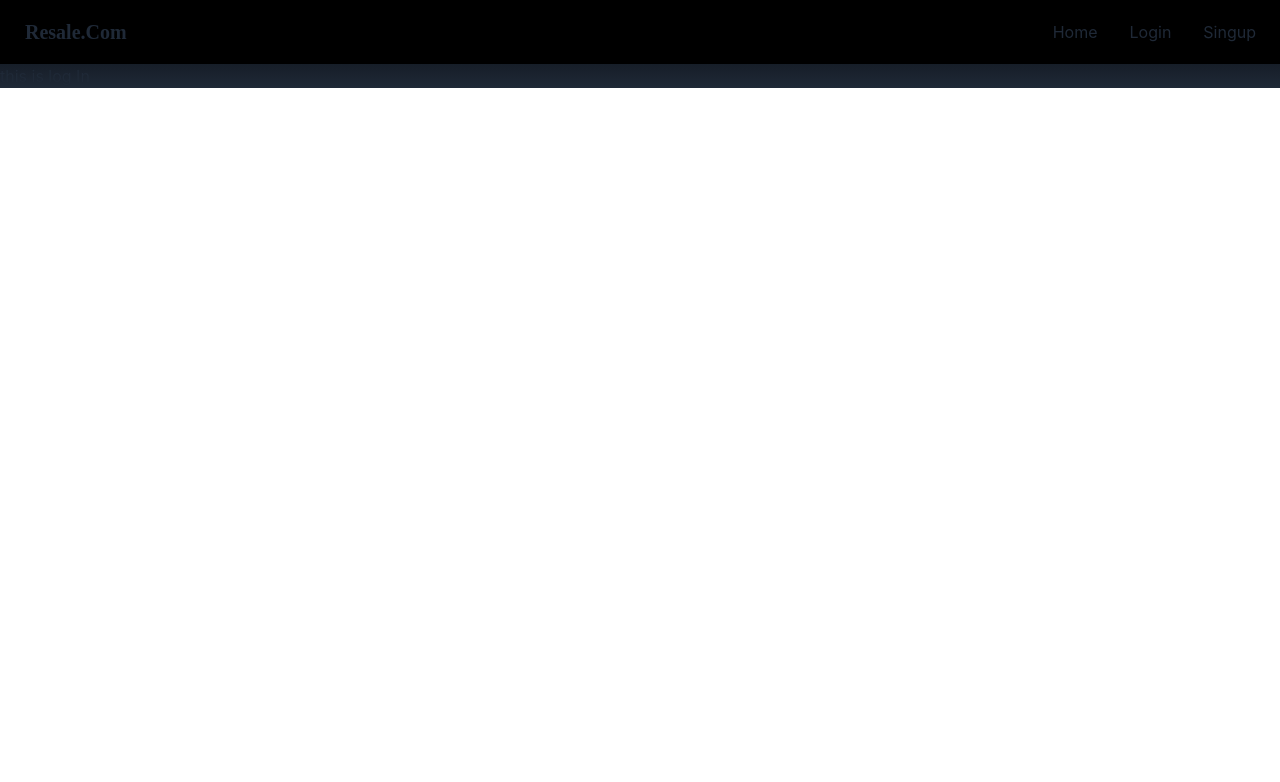
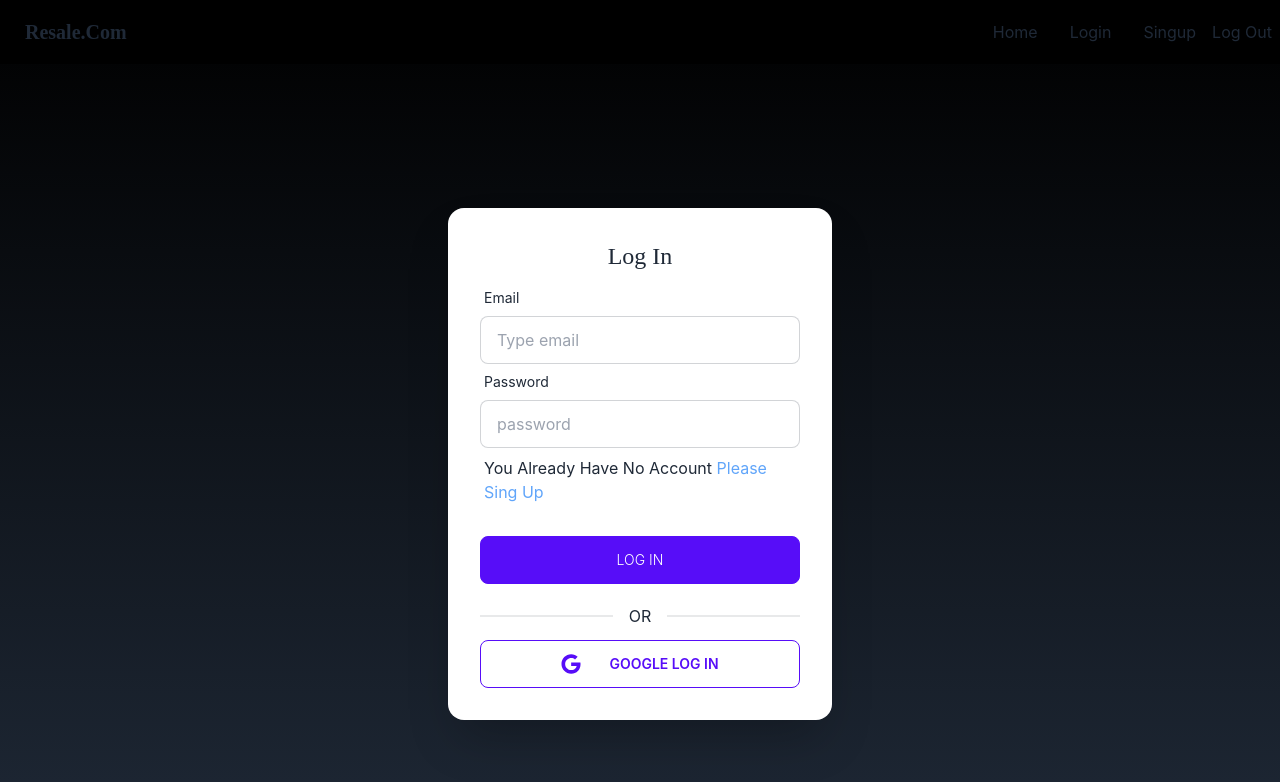
Before and after one commit to Akahad1/Reasle.com, a React (Create React App) app: page /login in a window 1280 px wide. Shown: the top 782 px of the page. Built offline with nearby package versions, Linux system fonts and the light colour scheme; no server answers.

Commit message:
5th commit

```diff
--- a/package.json
+++ b/package.json
@@ -7,6 +7,7 @@
     "@testing-library/react": "^13.4.0",
     "@testing-library/user-event": "^13.5.0",
     "daisyui": "^2.42.0",
+    "firebase": "^9.14.0",
     "react": "^18.2.0",
     "react-dom": "^18.2.0",
     "react-hot-toast": "^2.4.0",
--- /dev/null
+++ b/src/AuthProvider/AuthProvider.js
@@ -0,0 +1,74 @@
+import React from 'react';
+import { useState } from 'react';
+import { createContext } from 'react';
+import app from '../fairebase.config';
+import { getAuth, createUserWithEmailAndPassword, signOut, onAuthStateChanged, GoogleAuthProvider, signInWithPopup, updateProfile, signInWithEmailAndPassword } from "firebase/auth";
+import { useEffect } from 'react';
+
+
+export const auth=getAuth(app)
+const provider = new GoogleAuthProvider();
+export const AuthContext =createContext()
+const AuthProvider = ({children}) => {
+    const [user,setUser]=useState('')
+
+
+    // create Eamil password
+    const createEamilPassword=(email,password)=>{
+        return createUserWithEmailAndPassword(auth, email, password)
+
+    }
+
+    // LoginWith Google
+
+    const logInGoogle=() =>{
+        return signInWithPopup(auth, provider)
+
+
+    }
+    // Login
+    const logIn =(email,password)=>{
+      return  signInWithEmailAndPassword(auth, email, password)
+
+    }
+
+    // logOut
+    const logOut=()=>{
+        return signOut(auth)
+
+    }
+
+    // updateProfile
+
+    const profileUpdate=(profile)=>{
+        return updateProfile(auth.currentUser,profile)
+    }
+    // abserver
+
+    useEffect(()=>{
+        const unSubcriber =onAuthStateChanged(auth, (currentUser) => {
+            setUser(currentUser)
+            console.log(currentUser)
+        })
+        return ()=> unSubcriber
+
+    },[])
+
+    const authInfo ={
+        user,
+        createEamilPassword,
+        logOut,
+        logInGoogle,
+        profileUpdate,
+        logIn
+    }
+
+    return (
+        <AuthContext.Provider value={authInfo}>
+            {children}
+
+        </AuthContext.Provider>
+    );
+};
+
+export default AuthProvider;
--- a/src/Pages/Home/Navber/Navber.js
+++ b/src/Pages/Home/Navber/Navber.js
@@ -1,12 +1,23 @@
 import React from 'react';
+import { useContext } from 'react';
 import { Link } from 'react-router-dom';
+import { AuthContext } from '../../../AuthProvider/AuthProvider';
 
 
 const Navber = () => {
+    const {user,logOut}=useContext(AuthContext)
+    const signOuthandler=()=>{
+      logOut()
+      .then(()=>{})
+      .then(error=>console.log(error))
+    }
   const maenuItem =<>
   <li><Link to='/'>Home</Link></li>
   <li><Link to='/login'>Login</Link></li>
   <li><Link to='/singup'>Singup</Link></li>
+  <button onClick={signOuthandler}>Log Out</button>
+  <button>{user?.email}</button>
+  <button>{user?.displayName}</button>
 
   </>
 
--- a/src/Pages/Login/Login.js
+++ b/src/Pages/Login/Login.js
@@ -1,11 +1,83 @@
 import React from 'react';
+import { useContext } from 'react';
+import { FaGoogle } from 'react-icons/fa';
+import { Link } from 'react-router-dom';
+import { AuthContext } from '../../AuthProvider/AuthProvider';
 
 const Login = () => {
+    const{logInGoogle,logIn}=useContext(AuthContext)
+
+    const loginHandler=(event)=>{
+        event.preventDefault()
+    const form =event.target
+    const password =form.password.value
+    const email =form.email.value
+     logIn(email,password)
+     .then(result=>{
+        const user=result.user;
+        console.log(user)
+        form.reset()
+     })
+     .then(error=>console.error(error))
+
+    }
+
+    const googleLogInhanler=()=>{
+        logInGoogle()
+        .then(result=>{
+          const user=result.user;
+          console.log(user)
+        })
+        .then(error=>console.log(error))
+      }
     return (
         <div>
-            <h1>this is log In</h1>
+        <div className="hero min-h-screen ">
 
-        </div>
+  <div className="hero-content flex-col  lg:flex-row-reverse">
+
+
+<div className="card flex-shrink-0 w-full max-w-sm shadow-2xl bg-base-100">
+
+ <div className="card-body">
+ <p className='text-center text-2xl font-signature'>Log In</p>
+ <form onSubmit={loginHandler}>
+
+
+   <div className="form-control">
+     <label className="label">
+       <span  className="label-text">Email</span>
+     </label>
+     <input type="email" name='email' placeholder="Type email" className="input input-bordered" required />
+   </div>
+
+   <div className="form-control">
+     <label className="label">
+       <span className="label-text">Password</span>
+     </label>
+     <input type="password" name='password' placeholder="password" className="input input-bordered" required />
+     <label className="label">
+       <p>You Already Have No Account  <Link className='text-blue-400' to='/login'>Please Sing Up</Link></p>
+     </label>
+   </div>
+   <div className="form-control mt-6">
+     <button type='submit' className="btn btn-primary font-light ">Log In</button>
+   </div>
+   </form>
+   <div>
+   <div className="divider">OR</div>
+   <button onClick={googleLogInhanler} className="btn btn-outline btn-primary w-full"><FaGoogle className='inline mr-7 text-xl'/> Google Log In</button>
+   </div>
+
+ </div>
+</div>
+</div>
+
+
+
+
+</div>
+    </div>
     );
 };
 
--- a/src/Pages/SingUp/SingUp.js
+++ b/src/Pages/SingUp/SingUp.js
@@ -1,18 +1,62 @@
 import React from 'react';
 import { Link } from 'react-router-dom';
 import { FaGoogle} from 'react-icons/fa';
+import { useContext } from 'react';
+import { AuthContext } from '../../AuthProvider/AuthProvider';
+import { useState } from 'react';
 
 const SingUp = () => {
+  const {createEamilPassword,logInGoogle,profileUpdate}=useContext(AuthContext)
+  const [Error,setError]=useState('')
+
+
   const singupHandler=(event)=>{
     event.preventDefault()
     const form =event.target
     const name =form.name.value
     const email =form.email.value
+    const PhotoUrl=form.PhotoUrl.value;
     const option =form.option.value
     const password =form.password.value;
-    console.log(password,name,email,option)
+    allUpdate(name,PhotoUrl)
+    console.log(password,name,email,option,PhotoUrl)
+    createEamilPassword(email,password,PhotoUrl)
+    .then(result=>{
+      const user=result.user;
+      console.log(user)
+      form.reset()
+
+    })
+    .then(error=>{console.error(error)
+      const mages =error.message;
+      setError(mages)
+    })
 
   }
+  const googleLogInhanler=()=>{
+    logInGoogle()
+    .then(result=>{
+      const user=result.user;
+      console.log(user)
+    })
+    .then(error=>console.log(error))
+  }
+
+
+  const allUpdate=(name,photourl)=>{
+    const profile={
+      displayName:name,
+      photoURL:photourl
+    }
+    profileUpdate(profile)
+    .then(result=>{
+      const user =result.user
+      console.log(user)
+    })
+    .catch(error=>console.error("error",error))
+  }
+
+
     return (
         <div>
             <div className="hero min-h-screen ">
@@ -31,19 +75,26 @@ const SingUp = () => {
          </label>
          <input type="text" name='name' placeholder="Type name" className="input input-bordered" />
        </div>
+     <div className="form-control">
+         <label className="label">
+           <span className="label-text">PhotoUrl</span>
+         </label>
+         <input type="text" name='PhotoUrl' placeholder="Type PhotoUrl" className="input input-bordered" />
+       </div>
        <div className="form-control">
          <label className="label">
-           <span className="label-text">Email</span>
+           <span  className="label-text">Email</span>
          </label>
-         <input type="email" name='email' placeholder="Type email" className="input input-bordered" />
+         <input type="email" name='email' placeholder="Type email" className="input input-bordered" required />
        </div>
        <div>
        <label className="label">
            <span className="label-text">Role</span>
          </label>
        <select name="option" className="select select-primary w-full max-w-xs">
-        <option >Buyer</option>
+        <option >User</option>
           <option>Sellers</option>
+
 
 
            </select>
@@ -52,18 +103,19 @@ const SingUp = () => {
          <label className="label">
            <span className="label-text">Password</span>
          </label>
-         <input type="password" name='password' placeholder="password" className="input input-bordered" />
+         <input type="password" name='password' placeholder="password" className="input input-bordered" required />
          <label className="label">
            <p>You Already Have a Account  <Link className='text-blue-400' to='/login'>Please Log In</Link></p>
          </label>
        </div>
        <div className="form-control mt-6">
+        <p className='text-red-400'>{Error}</p>
          <button type='submit' className="btn btn-primary font-light ">Sing Up</button>
        </div>
        </form>
        <div>
        <div className="divider">OR</div>
-       <button className="btn btn-outline btn-primary w-full"><FaGoogle className='inline mr-7 text-xl'/> Google Log In</button>
+       <button onClick={googleLogInhanler} className="btn btn-outline btn-primary w-full"><FaGoogle className='inline mr-7 text-xl'/> Google Log In</button>
        </div>
 
      </div>
--- /dev/null
+++ b/src/fairebase.config.js
@@ -0,0 +1,22 @@
+// Import the functions you need from the SDKs you need
+import { initializeApp } from "firebase/app";
+import { getAnalytics } from "firebase/analytics";
+// TODO: Add SDKs for Firebase products that you want to use
+// https://firebase.google.com/docs/web/setup#available-libraries
+
+// Your web app's Firebase configuration
+// For Firebase JS SDK v7.20.0 and later, measurementId is optional
+const firebaseConfig = {
+  apiKey: "AIzaSyC-LIkCIUtDC2utLkrUQHTfjoBGfvw0yK8",
+  authDomain: "resale-e8c4e.firebaseapp.com",
+  projectId: "resale-e8c4e",
+  storageBucket: "resale-e8c4e.appspot.com",
+  messagingSenderId: "619179743701",
+  appId: "1:619179743701:web:ae096b2eaaf109b83b055c",
+  measurementId: "G-1LYXJC4SVE"
+};
+
+// Initialize Firebase
+const app = initializeApp(firebaseConfig);
+const analytics = getAnalytics(app);
+export default app;
--- a/src/index.js
+++ b/src/index.js
@@ -3,11 +3,14 @@ import ReactDOM from 'react-dom/client';
 import './index.css';
 import App from './App';
 import reportWebVitals from './reportWebVitals';
+import AuthProvider from './AuthProvider/AuthProvider';
 
 const root = ReactDOM.createRoot(document.getElementById('root'));
 root.render(
   <React.StrictMode>
+    <AuthProvider>
     <App />
+    </AuthProvider>
   </React.StrictMode>
 );
 
```
Also changed, not shown: 1 other file (tests, documents, lock files or other folders).
